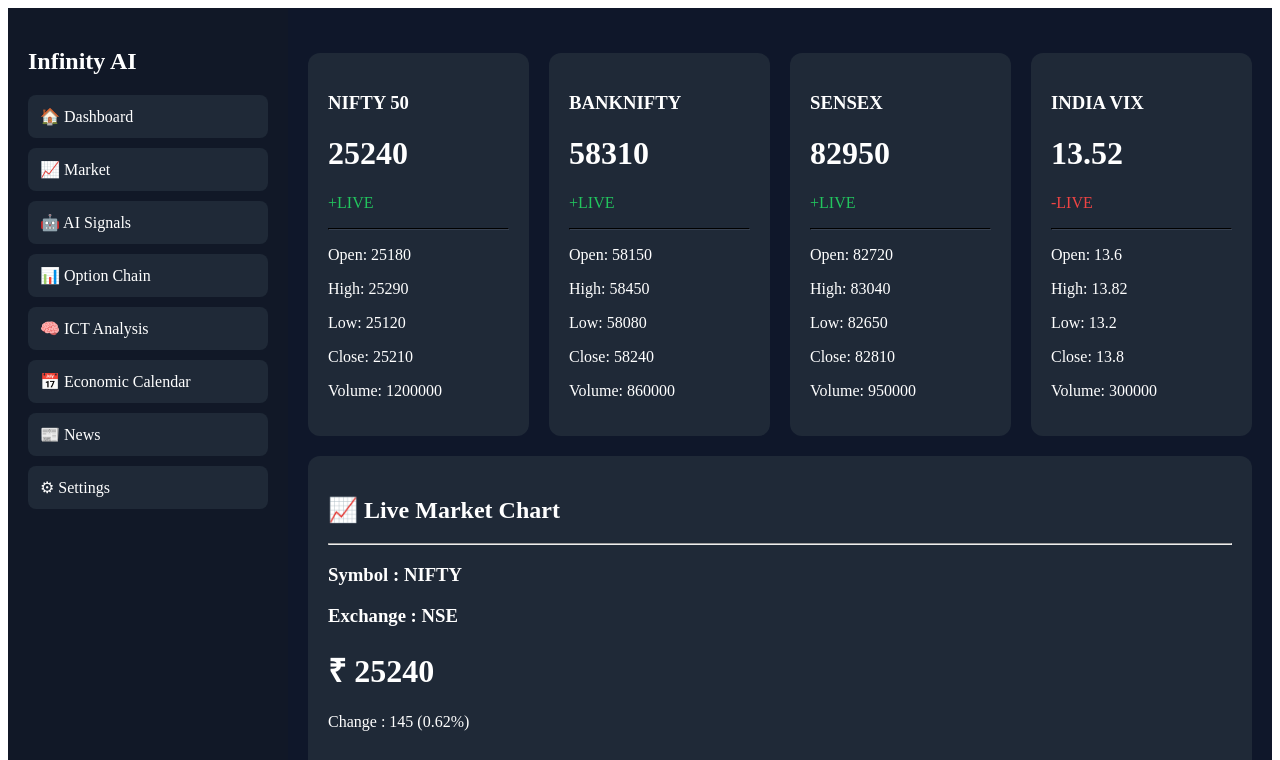
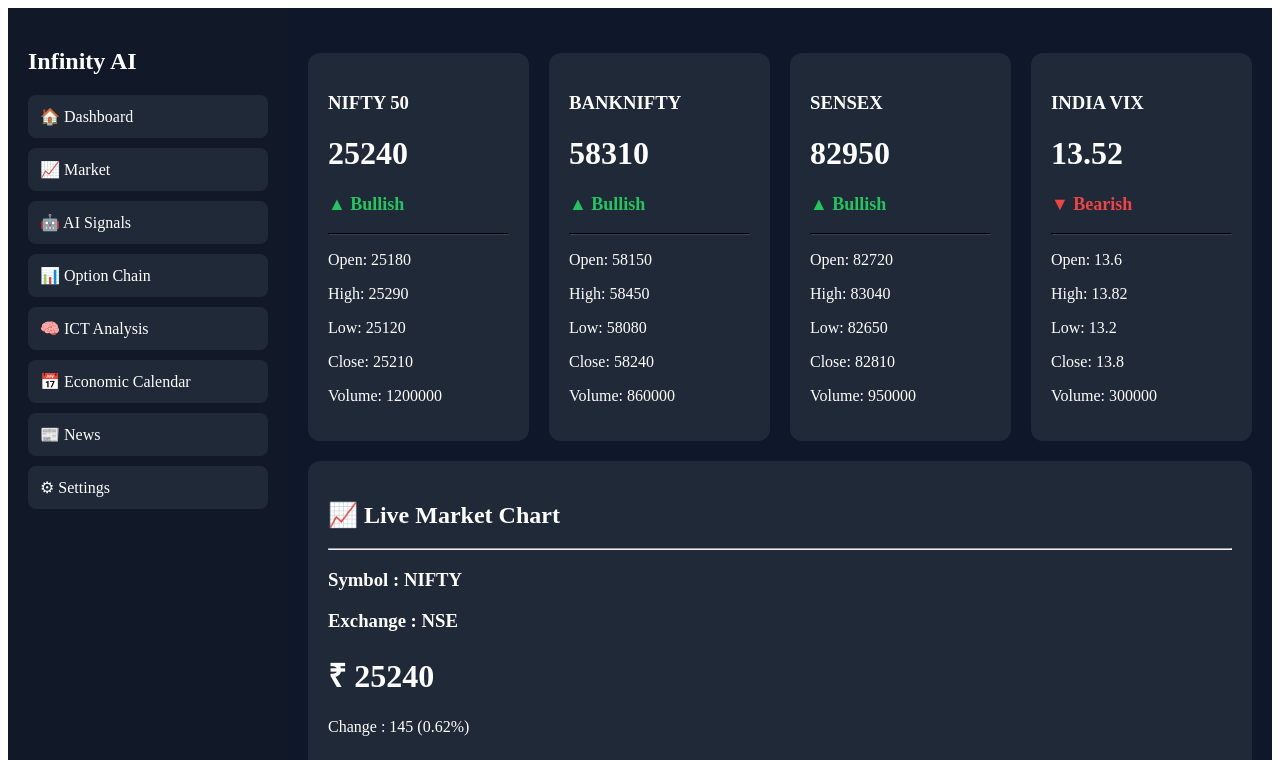
Before and after one commit to suyograndale/Infinity-Trading-AI-WebReady, a Next.js app: page / in a window 1280 px wide. Shown: the top 760 px of the page. Built offline with nearby package versions, Linux system fonts and the light colour scheme.

Commit message:
Update MarketOverview.tsx

```diff
--- a/components/MarketOverview.tsx
+++ b/components/MarketOverview.tsx
@@ -44,12 +44,24 @@
           <h1>{quote.ltp}</h1>
 
           <p
-            style={{
-              color: quote.ltp >= quote.close ? "#22c55e" : "#ef4444",
-            }}
-          >
-            {quote.ltp >= quote.close ? "+LIVE" : "-LIVE"}
-          </p>
+  style={{
+    color:
+      quote.ltp > quote.close
+        ? "#22c55e"
+        : quote.ltp < quote.close
+        ? "#ef4444"
+        : "#facc15",
+
+    fontWeight: "bold",
+    fontSize: 18,
+  }}
+>
+  {quote.ltp > quote.close
+    ? "▲ Bullish"
+    : quote.ltp < quote.close
+    ? "▼ Bearish"
+    : "▬ Neutral"}
+</p>
 
           <hr style={{ margin: "10px 0", borderColor: "#374151" }} />
 
```
